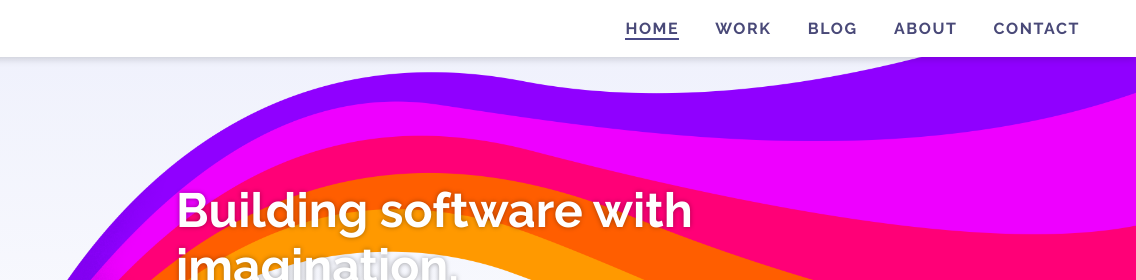
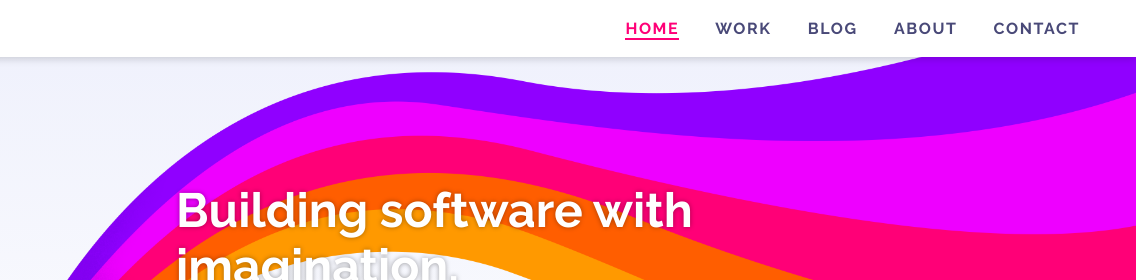
Before and after one commit to susanpallmann/chazbit, a plain HTML site: page index.html in a window 1280 px wide. In both pictures the pointer is over the item 796 px from the left and 28 px from the top of the page. Shown: the top 280 px of the page, 144-1280 px from the left. Drawn offline with nearby package versions, Linux system fonts and the light colour scheme; a script that the page names is missing.

Commit message:
Update styles.css

```diff
--- a/styles.css
+++ b/styles.css
@@ -96,18 +96,26 @@ header ul li {
   font-weight: 700;
   letter-spacing: 0.1em;
   color: #494978;
+  transition: all 0.2s;
+}
+
+header ul a:hover li,
+header ul a:active li,
+header ul a:focus li {
+  color: #FF0077;
 }
 
 header ul li::after {
   height: 2px;
   width: 0px;
-  background-color: #494987;
+  background-color: #FF0077;
   content: "";
   display: inline-block;
   position: absolute;
   left: 0;
   right: 0;
   top: 1.35em;
+  transition: all 0.2s;
 }
 
 header ul a:hover li::after,
@@ -115,7 +123,7 @@ header ul a:active li::after,
 header ul a:focus li::after {
   height: 2px;
   width: 100%;
-  background-color: #494987;
+  background-color: #FF0077;
   content: "";
   display: inline-block;
   position: absolute;
```
